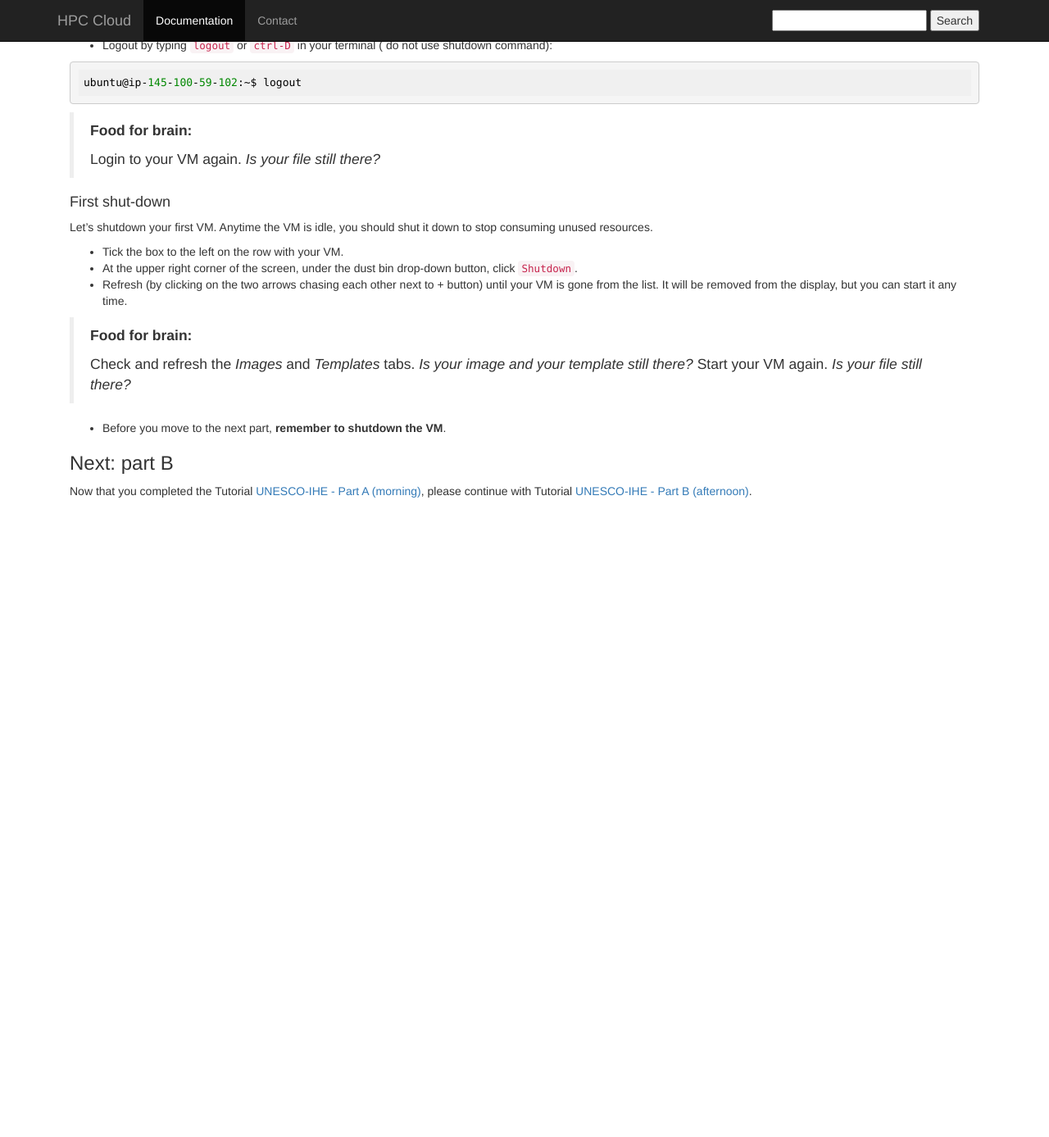
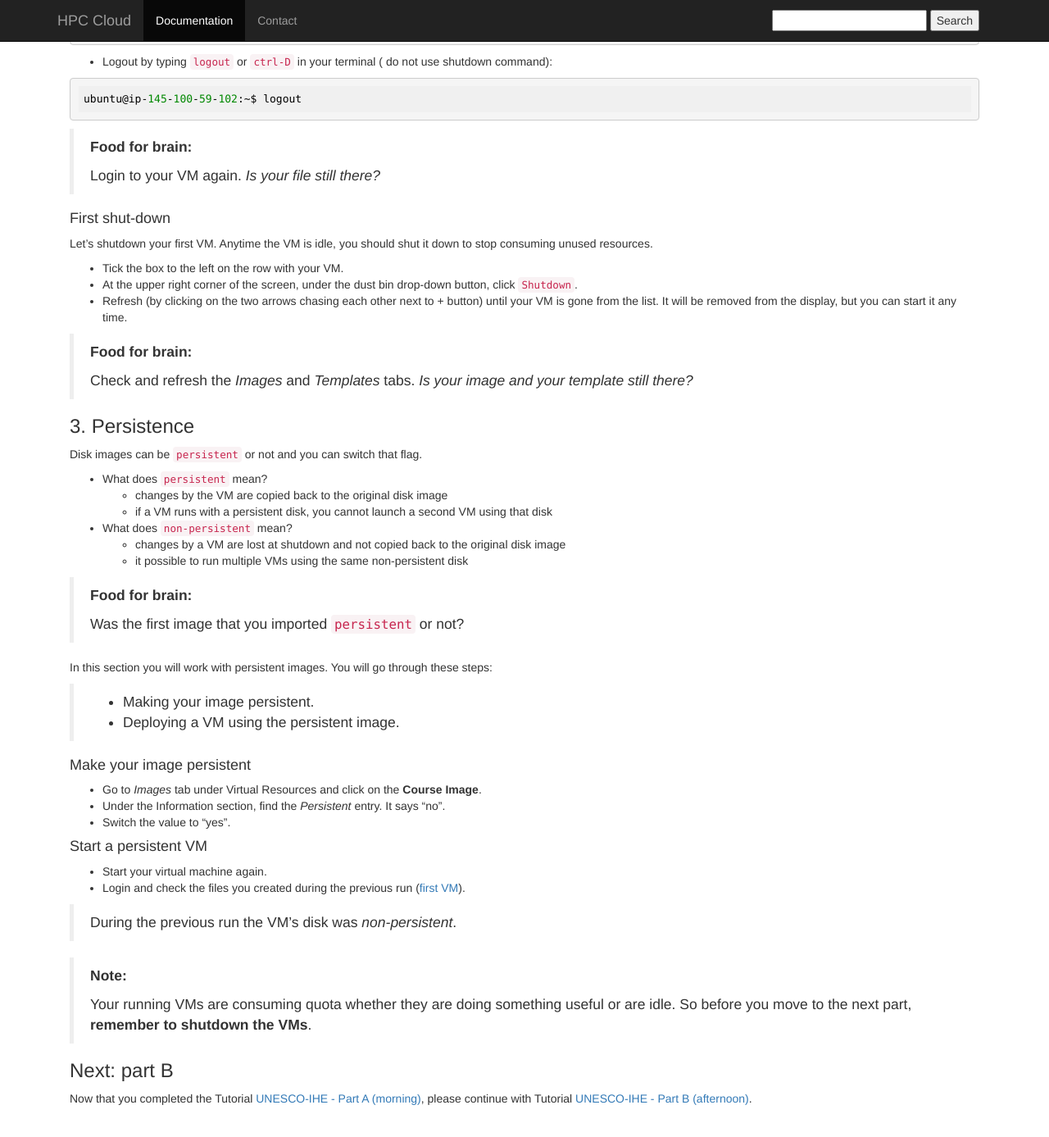
Before and after one commit to sara-nl/clouddocs, a Jekyll site: the page built from wshop-uihe-part-A-2015-Dec-11.markdown, in a window 1280 px wide and 1400 px high, scrolled down 3914 px. Shown: the top 1387 px of the window at 82% size. Built offline with Jekyll 4.4.1, drawn with Linux system fonts in a browser that asks for light colours; nearby versions of some CDN libraries; before the commit the page ends 4573 px from its top, so only the background shows below that.

Commit message:
Update wshop-uihe-part-A-2015-Dec-11.markdown

```diff
--- a/wshop-uihe-part-A-2015-Dec-11.markdown
+++ b/wshop-uihe-part-A-2015-Dec-11.markdown
@@ -12,6 +12,7 @@ This is part A of the Tutorial [UNESCO-IHE workshop - 11 Dec 2015](wshop-uihe-20
 * [Hands-on part A](#hands-on) <br>
   * [1. Access the user interface](#1.-Access-the-user-interface) <br>
   * [2. My first VM](#2.-My-first-VM) <br>
+  * [3. Persistence](#3.-Persistence) <br>
 
 ### <a name="1.-Access-the-user-interface"></a> 1. Access the User Interface
 
@@ -232,9 +233,43 @@ Let's shutdown your first VM. Anytime the VM is idle, you should shut it down to
 > **Food for brain:**
 >
 > Check and refresh the *Images* and *Templates* tabs. *Is your image and your template still there?*
-> Start your VM again. *Is your file still there?*
 
-* Before you move to the next part, **remember to shutdown the VM**.
+### <a name="3.-Persistence"></a> 3. Persistence
+
+Disk images can be `persistent` or not and you can switch that flag.
+
+* What does `persistent` mean?
+  *  changes by the VM are copied back to the original disk image
+  *  if a VM runs with a persistent disk, you cannot launch a second VM using that disk
+
+* What does `non-persistent` mean?
+  * changes by a VM are lost at shutdown and not copied back to the original disk image
+  * it possible to run multiple VMs using the same non-persistent disk
+
+> **Food for brain:**
+>
+> Was the first image that you imported `persistent` or not?
+
+In this section you will work with persistent images. You will go through these steps:
+
+>
+* Making your image persistent.
+* Deploying a VM using the persistent image.
+
+#### Make your image persistent
+* Go to *Images* tab under Virtual Resources and click on the **Course Image**.
+* Under the Information section, find the *Persistent* entry. It says "no".
+* Switch the value to "yes".
+
+#### Start a persistent VM
+* Start your virtual machine again.
+* Login and check the files you created during the previous run ([first VM](#2.-My-first-VM)).
+
+> During the previous run the VM's disk was *non-persistent*.
+
+> **Note:**
+>
+> Your running VMs are consuming quota whether they are doing something useful or are idle. So before you move to the next part, **remember to shutdown the VMs**.
 
 ### Next: part B
 Now that you completed the Tutorial [UNESCO-IHE - Part A (morning)](wshop-uihe-part-A-2015-Dec-11), please continue with Tutorial [UNESCO-IHE - Part B (afternoon)](wshop-uihe-part-B-2015-Dec-11).
```
